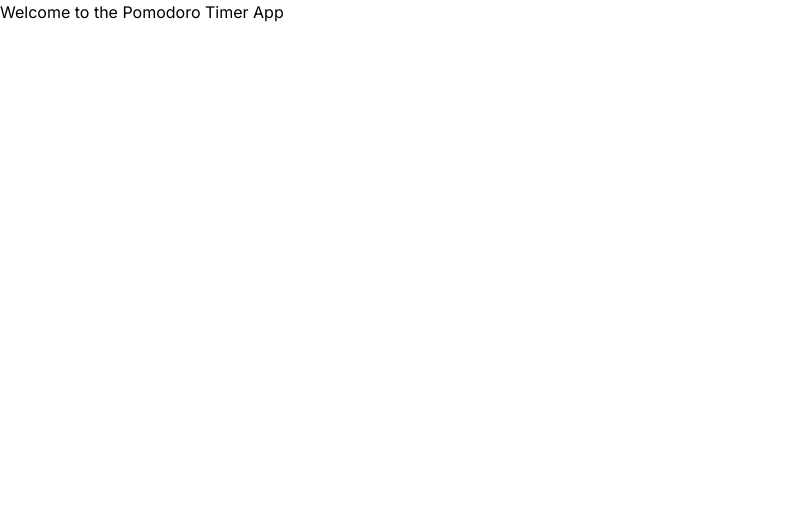
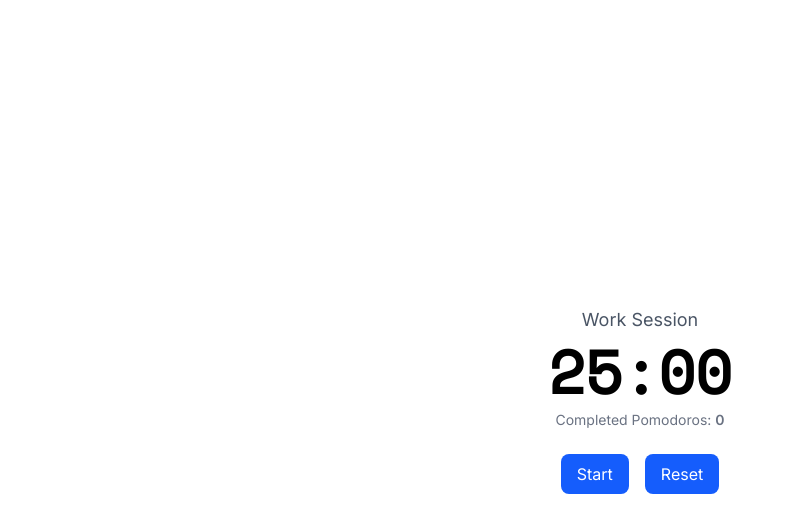
Before and after one commit to nurf21/pomodoro-timer, a React (Vite) app: page / in a window 1280 px wide. Shown: the top 532 px of the page, without its empty margins (0-794 px from the left). Built offline with nearby package versions, Linux system fonts and the light colour scheme.

Commit message:
add TimerDisplay component and update App to utilize it

```diff
--- a/src/App.jsx
+++ b/src/App.jsx
@@ -1,8 +1,40 @@
+import TimerDisplay from "./components/TimerDisplay";
+import { usePomodoroTimer } from "./hooks/usePomodoroTimer";
+
 function App() {
+  const {
+    sessionType,
+    timeLeft,
+    completedSessions,
+    start,
+    pause,
+    reset,
+    isRunning,
+  } = usePomodoroTimer();
+
   return (
-    <>
-      <h1>Welcome to the Pomodoro Timer App</h1>
-    </>
+    <div className="flex flex-col items-center justify-center min-h-screen p-6">
+      <TimerDisplay
+        sessionType={sessionType}
+        timeLeft={timeLeft}
+        completedSessions={completedSessions}
+      />
+
+      <div className="mt-6 space-x-4">
+        {isRunning ? (
+          <button onClick={pause} className="btn">
+            Pause
+          </button>
+        ) : (
+          <button onClick={start} className="btn">
+            Start
+          </button>
+        )}
+        <button onClick={reset} className="btn">
+          Reset
+        </button>
+      </div>
+    </div>
   );
 }
 
--- /dev/null
+++ b/src/components/TimerDisplay.jsx
@@ -0,0 +1,45 @@
+export default function TimerDisplay({
+  sessionType,
+  timeLeft,
+  completedSessions,
+}) {
+  // Format seconds into MM:SS
+  const formatTime = (seconds) => {
+    const m = String(Math.floor(seconds / 60)).padStart(2, "0");
+    const s = String(seconds % 60).padStart(2, "0");
+    return `${m}:${s}`;
+  };
+
+  // Capitalize session label
+  const getSessionLabel = (type) => {
+    switch (type) {
+      case "work":
+        return "Work Session";
+      case "shortBreak":
+        return "Short Break";
+      case "longBreak":
+        return "Long Break";
+      default:
+        return "Timer";
+    }
+  };
+
+  return (
+    <div className="text-center space-y-2">
+      <h2 className="text-lg font-medium text-gray-600" aria-live="polite">
+        {getSessionLabel(sessionType)}
+      </h2>
+
+      <div
+        className="text-6xl font-timer font-bold"
+        aria-label={`Time left: ${formatTime(timeLeft)}`}
+      >
+        {formatTime(timeLeft)}
+      </div>
+
+      <p className="text-sm text-gray-500">
+        Completed Pomodoros: <strong>{completedSessions}</strong>
+      </p>
+    </div>
+  );
+}
--- a/src/index.css
+++ b/src/index.css
@@ -5,3 +5,7 @@
   --font-body: "Inter", sans-serif;
   --font-timer: "Space Mono", monospace;
 }
+
+.btn {
+  @apply px-4 py-2 bg-blue-600 text-white rounded-lg hover:bg-blue-700 transition;
+}
```
